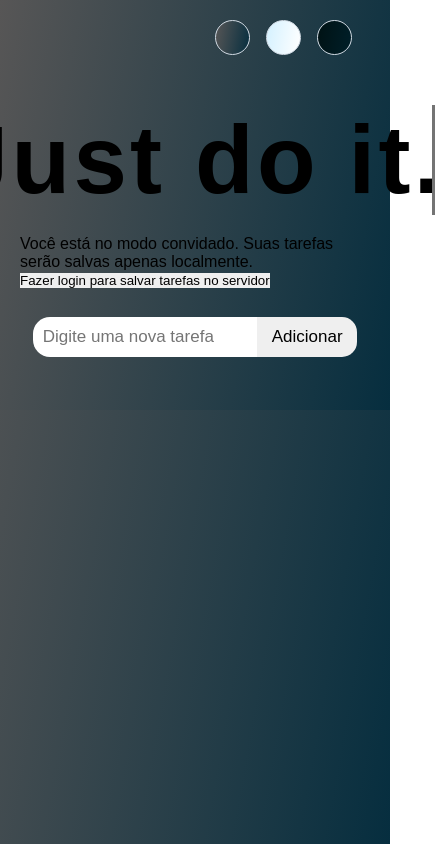
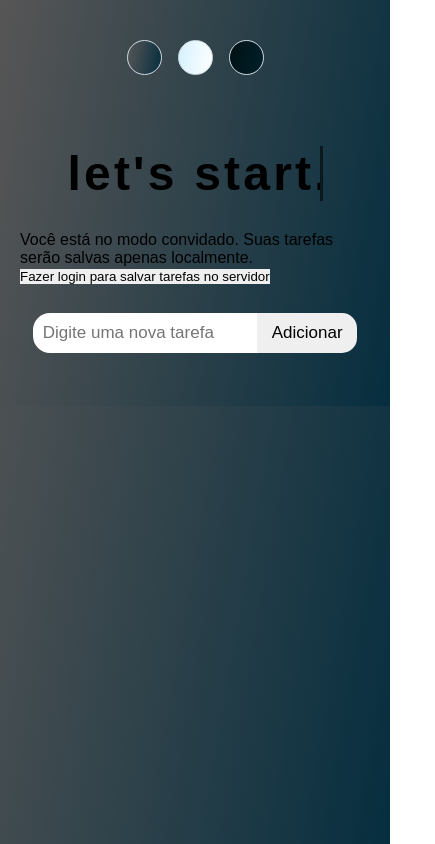
Before and after one commit to benlove-chris/to-do-List, a React (Create React App) app in the folder todo-list-frontend/: page / in a window 390 px wide. Shown: the whole page, 435 px wide, since content can reach past the window. Built offline with nearby package versions, Linux system fonts and the light colour scheme; a web font is replaced by a local one.

Commit message:
resolvido lets start

```diff
--- a/todo-list-frontend/src/components/home/Home.css
+++ b/todo-list-frontend/src/components/home/Home.css
@@ -18,7 +18,7 @@ body {
   background-image: linear-gradient(100deg, #575656, #062e3f);
   color: #ffdfdb;
   transition: 0.3s linear;
-  overflow: hidden;
+
 }
 
 .light {
@@ -127,3 +127,49 @@ body {
     align-items: center;
 
 }
+
+
+/* Responsive design */
+@media only screen and (max-width: 1000px) {
+    .flexrow-container {
+        align-self: unset;
+        margin-right: 0;
+    }
+}
+
+@media only screen and (max-width: 800px) {
+    #header {
+        font-size: 2rem;
+    }
+
+    #title {
+        animation:
+            animated-text 3s steps(16,end) 0.5s 1 normal both,
+            animated-cursor 750ms steps(16,end) infinite;
+        margin-bottom: 10px;
+        margin-top: 30px;
+        max-width: 330px;
+    }
+}
+
+@media only screen and (max-width: 400px) {
+    #header {
+        font-size: 1.5rem;
+    }
+
+    #title {
+        animation:
+            animated-text 3.5s steps(16,end) 0.5s 1 normal both,
+            animated-cursor 750ms steps(16,end) infinite;
+        max-width: 255px;
+    }
+}
+
+
+
+
+/* Input themes */
+form input.standard-input {
+    background-color: darkred;
+    color: red;
+}
--- a/todo-list-frontend/src/components/home/Home.jsx
+++ b/todo-list-frontend/src/components/home/Home.jsx
@@ -92,7 +92,7 @@ const Home = ({ tema, mudarTema }) => {
           ></div>
         </div>
         <h1 id="title" className={tema === "darker" ? "darker-title" : ""}>
-          Just do it.
+          let's start.
           <div id="border"></div>
         </h1>
       </div>
--- a/todo-list-frontend/src/components/tarefaForm/TarefaForm.css
+++ b/todo-list-frontend/src/components/tarefaForm/TarefaForm.css
@@ -128,3 +128,95 @@ form button {
     border-bottom-right-radius: 15px;
     min-width: 100px;
 }
+
+
+
+/* Input themes */
+form input.standard-input {
+    background-color: #181a1a;
+    color: rgb(247, 226, 223);
+}
+
+
+form input.light-input {
+    background-color: #AEB1B4;
+    color: #1a150e;
+}
+
+form input.light-input::placeholder {
+    color: #1a150e;
+    opacity: 0.7;
+}
+
+form input.darker-input {
+    background-color: #01394c;
+    color: white;
+}
+
+form input.darker-input::placeholder {
+    color: white;
+    opacity: 0.7;
+}
+
+form input:hover {
+    cursor: text;
+}
+
+form input.standard-input:hover {
+    background-color: rgb(0, 0, 0);
+}
+
+form input.light-input:hover {
+    background-color: #919699;
+}
+
+form input.darker-input:hover {
+    background-color: #013141;
+}
+
+button {
+    border: none;
+    outline: none;
+    transition: box-shadow 200ms ease, background-color 200ms ease-in-out;
+}
+
+button:hover {
+    cursor: pointer;
+}
+
+/* Button themes */
+button.standard-button {
+    background-color: rgb(247, 226, 223);
+    color: rgb(0, 0, 0);
+}
+
+button.standard-button:hover {
+    background-color: white;
+    box-shadow: #fff8 0 0 10px;
+}
+
+button.light-button {
+    background-color: white;
+    color: #1a150e;
+}
+
+button.light-button:hover {
+    background-color: #f0f0f0;
+}
+
+button.darker-button {
+    background-color: #002837;
+    color: white;
+}
+
+button.darker-button:hover {
+    background-color: #001f29;
+}
+
+form button {
+    padding: 10px;
+    font-size: 17px;
+    border-top-right-radius: 15px;
+    border-bottom-right-radius: 15px;
+    min-width: 100px;
+}
```
